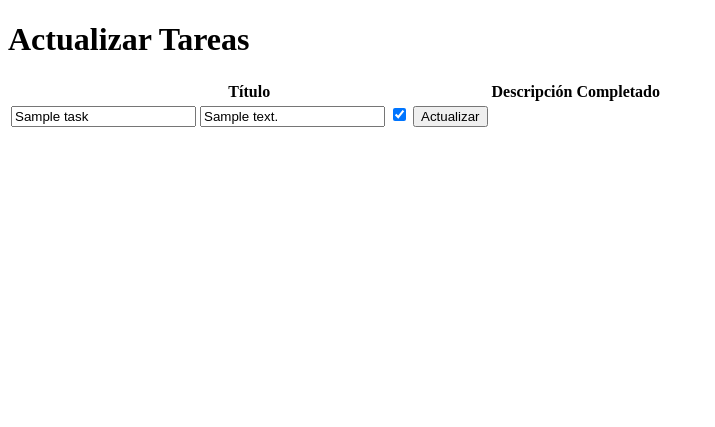
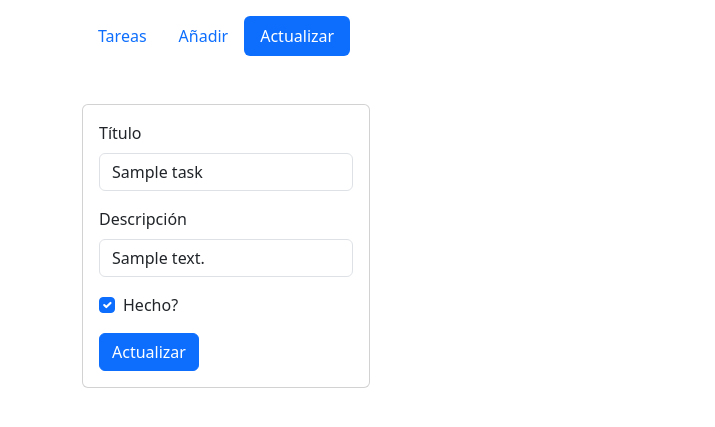
Before and after one commit to JaimeAMejiaO/tasks_api, a Flask app: page /update in a window 1280 px wide. Shown: the top 427 px of the page, without its empty margins (0-715 px from the left). Run offline with Flask 3, Linux system fonts and the light colour scheme; a database or web service that is not in the repository returns one stand-in record (values such as "Sample title").

Commit message:
proyecto final

```diff
--- a/src/app.py
+++ b/src/app.py
@@ -50,20 +50,12 @@ def add_task():
 
 
 # Ruta para eliminar tareas
-@app.route('/delete')
-def view_delete_task():
-    tasks = db['tasks']
-    tasks_list = tasks.find()
-
-    # Cargando la vista para eliminar una tarea
-    return render_template('delete.html', tasks=tasks_list)
-
-@app.route('/delete/<id>')
+@app.route('/<id>')
 def delete_task(id):
     tasks = db['tasks']
     tasks.delete_one({'_id': ObjectId(id)})
 
-    return redirect(url_for('view_delete_task'))
+    return redirect(url_for('home'))
 
 
 
--- a/src/templates/update.html
+++ b/src/templates/update.html
@@ -1,32 +1,62 @@
 <!DOCTYPE html>
-<html>
+<html lang="en">
 <head>
-    <title>Actualizar Tareas</title>
+    <meta charset="UTF-8">
+    <meta name="viewport" content="width=device-width, initial-scale=1.0">
+
+    <!-- Bootstrap -->
+    <link href="https://cdn.jsdelivr.net/npm/bootstrap@5.3.3/dist/css/bootstrap.min.css" rel="stylesheet" integrity="sha384-QWTKZyjpPEjISv5WaRU9OFeRpok6YctnYmDr5pNlyT2bRjXh0JMhjY6hW+ALEwIH" crossorigin="anonymous">
+
+    <title>CRUD</title>
 </head>
 <body>
-    <h1>Actualizar Tareas</h1>
-    <table>
-        <thead>
-            <tr>
-                <th>Título</th>
-                <th>Descripción</th>
-                <th>Completado</th>
-            </tr>
-        </thead>
-        <tbody>
+    <div class="container mt-3">
+        <ul class="nav nav-pills">
+            <li class="nav-item">
+              <a class="nav-link" href="/">Tareas</a>
+            </li>
+            <li class="nav-item">
+              <a class="nav-link" href="/add">Añadir</a>
+            </li>
+            <li class="nav-item">
+              <a class="nav-link active" aria-current="page">Actualizar</a>
+            </li>
+        </ul>
+    </div>
+
+    <div class="container mt-5">
+        <div class="row row-cols-1 row-cols-md-4 g-4">
             {% for task in tasks %}
-            <tr>
-                <td>
-                    <form action="{{ url_for('update_task', id=task._id) }}" method="post">
-                        <input type="text" name="title" value="{{ task['title'] }}">
-                        <input type="text" name="description" value="{{ task['description'] }}">
-                        <input type="checkbox" name="done" {% if task['done'] %}checked{% endif %}>
-                        <button type="submit">Actualizar</button>
-                    </form>
-                </td>
-            </tr>
+                <div class="col">
+                    <div class="card" style="width: 18rem;">
+                        <div class="card-body" style="position: relative;">
+                            <form action="{{ url_for('update_task', id=task._id) }}" method="post">
+                                <div class="mb-3">
+                                  <label for="titulo" class="form-label">Título</label>
+                                  <input type="text" class="form-control" id="titulo" name="title" value="{{ task['title'] }}">
+                                </div>
+                                <div class="mb-3">
+                                  <label for="descripcion" class="form-label">Descripción</label>
+                                  <input type="text" class="form-control" id="descripcion" name="description" value="{{ task['description'] }}">
+                                </div>
+                                <div class="mb-3 form-check">
+                                    <label class="form-check-label" for="exampleCheck1">
+                                        Hecho?
+                                        <input type="checkbox" class="form-check-input" name="done" {% if task['done'] %}checked{% endif %}>
+                                    </label>
+                                </div>
+                                <button type="submit" class="btn btn-primary">Actualizar</button>
+                            </form>
+                        </div>
+                    </div>
+                </div>
             {% endfor %}
-        </tbody>
-    </table>
+        </div>
+    </div>
+
+
+    <!-- Bootstrap JS -->
+    <script src="https://cdn.jsdelivr.net/npm/bootstrap@5.3.3/dist/js/bootstrap.bundle.min.js" integrity="sha384-YvpcrYf0tY3lHB60NNkmXc5s9fDVZLESaAA55NDzOxhy9GkcIdslK1eN7N6jIeHz" crossorigin="anonymous"></script>
+
 </body>
 </html>
```
Also changed, not shown: src/templates/add.html (+45 -8 lines), src/templates/delete.html (deleted, +0 -20 lines), src/templates/index.html (+49 -9 lines).
